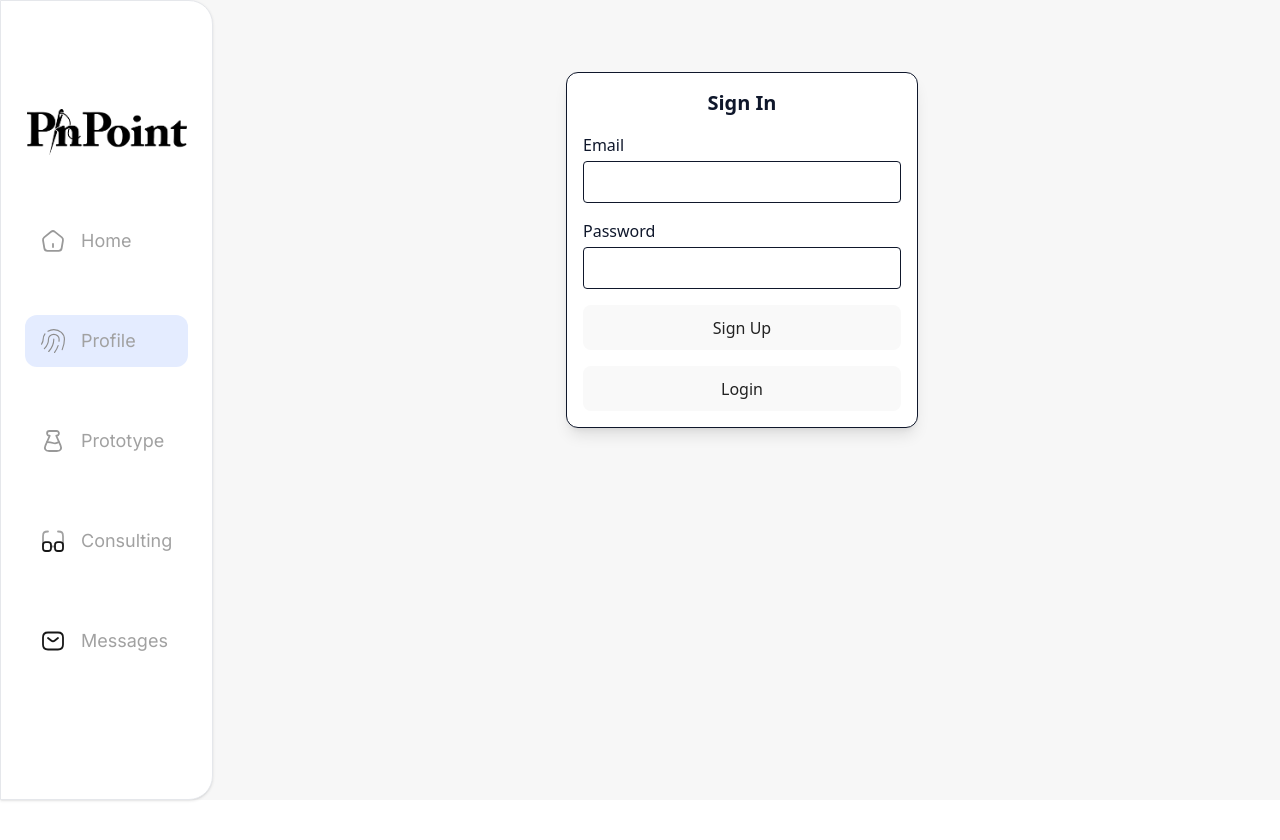
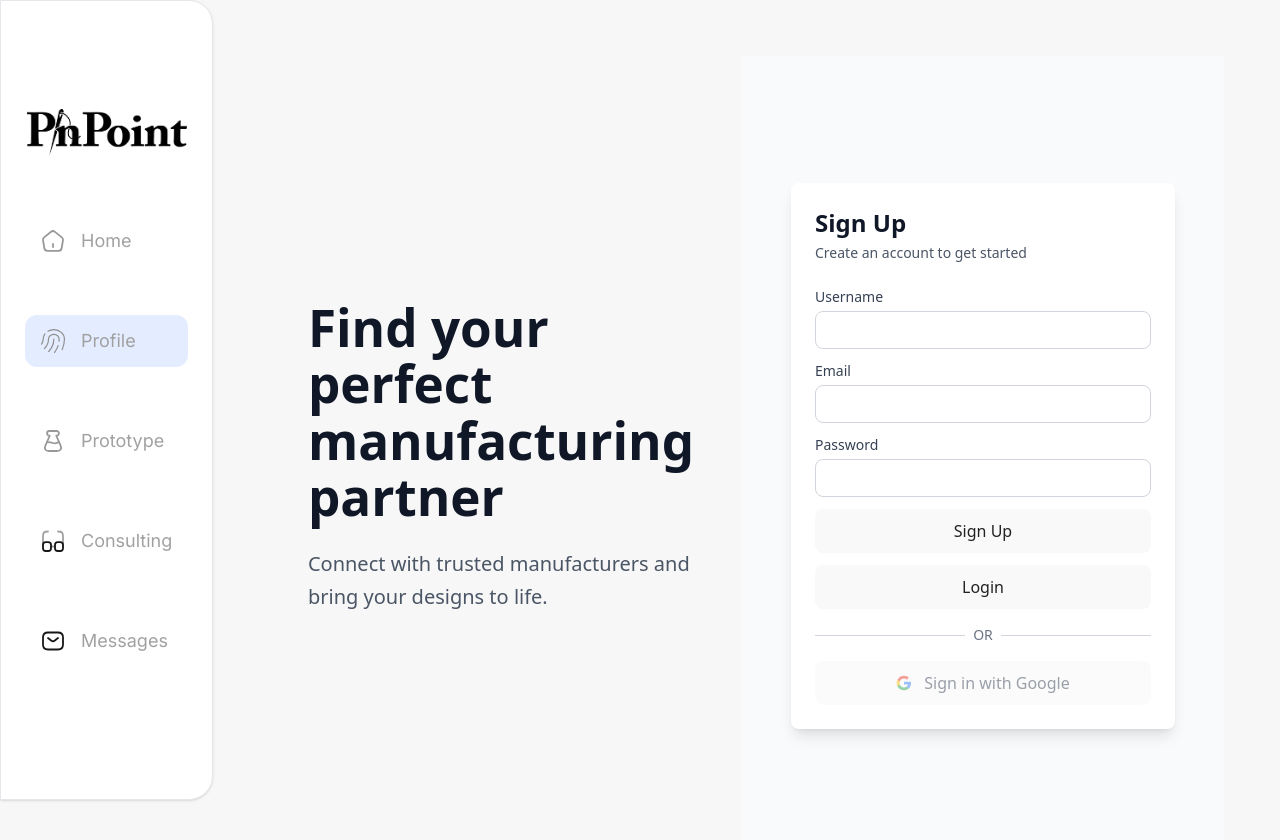
Before and after one commit to Chuddy50/pinpoint_jacob, a React (Vite) app in the folder Frontend/: page /profile in a window 1280 px wide. Shown: the top 840 px of the page. Before the commit the page ends 800 px from the top, so only its background shows below. Built offline with nearby package versions, Linux system fonts and the light colour scheme; no server answers.

Commit message:
updated login form styling

```diff
--- a/Frontend/src/components/LoginForm.jsx
+++ b/Frontend/src/components/LoginForm.jsx
@@ -4,6 +4,7 @@ import { useAuth } from "../contexts/AuthContext";
 export default function LoginForm() {
   const [email, setEmail] = useState("");
   const [password, setPassword] = useState("");
+  const [username, setUsername] = useState("");
   const [error, setError] = useState(null);
 
   const { login, signup } = useAuth();
@@ -31,32 +32,67 @@ export default function LoginForm() {
   }
 
   return (
-    <div className="max-w-sm mx-auto p-4">
-      <form className="flex flex-col gap-4 border rounded-xl p-4 bg-white shadow-lg">
-        <h2 className="text-xl font-semibold text-center">Sign In</h2>
+    <div className="min-h-screen flex">
+      {/* left side */}
+      <div className="hidden lg:flex lg:w-1/2 p-12 items-center justify-center">
+        <div className="max-w-md">
+          <h1 className="text-5xl font-bold mb-6 text-gray-900">
+            Find your perfect manufacturing partner
+          </h1>
+          <p className="text-xl text-gray-600 leading-relaxed">
+            Connect with trusted manufacturers and bring your designs to life.
+          </p>
+        </div>
+      </div>
+
+      {/* form side */}
+      <div className="w-full lg:w-1/2 flex items-center justify-center p-8 bg-gray-50">
+        <div className="w-full max-w-sm">
+          <div className="bg-white rounded-lg shadow-lg p-6">
+            <h2 className="text-2xl font-bold text-gray-900 mb-1">Sign Up</h2>
+            <p className="text-gray-600 mb-6 text-sm">Create an account to get started</p>
 
             {error && (
-          <div className="bg-red-100 border border-red-400 text-red-700 px-4 py-3 rounded">
+              <div className="mb-4 p-3 bg-red-50 border border-red-200 rounded text-red-600 text-sm">
                 {error}
               </div>
             )}
 
-        <div className="flex flex-col">
-          <label className="mb-1 font-medium">Email</label>
+            {/* Form */}
+            <form className="space-y-3">
+              <div>
+                <label className="block text-sm font-medium text-gray-700 mb-1">
+                  Username
+                </label>
+                <input
+                  type="text"
+                  className="w-full px-3 py-2 text-sm border border-gray-300 rounded-lg focus:ring-2 focus:ring-indigo-500 focus:border-transparent outline-none transition-all"
+                  value={username}
+                  onChange={(e) => setUsername(e.target.value)}
+                  required
+                />
+              </div>
+
+              <div>
+                <label className="block text-sm font-medium text-gray-700 mb-1">
+                  Email
+                </label>
                 <input
                   type="email"
-            className="border p-2 rounded"
+                  className="w-full px-3 py-2 text-sm border border-gray-300 rounded-lg focus:ring-2 focus:ring-indigo-500 focus:border-transparent outline-none transition-all"
                   value={email}
                   onChange={(e) => setEmail(e.target.value)}
                   required
                 />
               </div>
 
-        <div className="flex flex-col">
-          <label className="mb-1 font-medium">Password</label>
+              <div>
+                <label className="block text-sm font-medium text-gray-700 mb-1">
+                  Password
+                </label>
                 <input
                   type="password"
-            className="border p-2 rounded"
+                  className="w-full px-3 py-2 text-sm border border-gray-300 rounded-lg focus:ring-2 focus:ring-indigo-500 focus:border-transparent outline-none transition-all"
                   value={password}
                   onChange={(e) => setPassword(e.target.value)}
                   required
@@ -66,7 +102,7 @@ export default function LoginForm() {
               <button
                 type="button"
                 onClick={userSignup}
-          className="bg-blue-600 text-white p-2 rounded-lg hover:bg-blue-700 transition"
+                className="w-full bg-indigo-600 text-white py-2.5 rounded-lg font-medium hover:bg-indigo-700 transition-colors text-sm"
               >
                 Sign Up
               </button>
@@ -74,11 +110,51 @@ export default function LoginForm() {
               <button
                 type="button"
                 onClick={userLogin}
-          className="bg-blue-600 text-white p-2 rounded-lg hover:bg-blue-700 transition"
+                className="w-full bg-white text-indigo-600 border-2 border-indigo-600 py-2.5 rounded-lg font-medium hover:bg-indigo-50 transition-colors text-sm"
               >
                 Login
               </button>
             </form>
+
+            {/* Divider */}
+            <div className="relative my-4">
+              <div className="absolute inset-0 flex items-center">
+                <div className="w-full border-t border-gray-300"></div>
+              </div>
+              <div className="relative flex justify-center text-sm">
+                <span className="px-2 bg-white text-gray-500">OR</span>
+              </div>
+            </div>
+
+            {/* Google Sign In Button - Placeholder for future */}
+            <button
+              type="button"
+              disabled
+              className="w-full flex items-center justify-center gap-3 px-4 py-2.5 border border-gray-300 rounded-lg hover:bg-gray-50 transition-colors opacity-50 cursor-not-allowed text-sm"
+            >
+              <svg className="w-4 h-4" viewBox="0 0 24 24">
+                <path
+                  fill="#4285F4"
+                  d="M22.56 12.25c0-.78-.07-1.53-.2-2.25H12v4.26h5.92c-.26 1.37-1.04 2.53-2.21 3.31v2.77h3.57c2.08-1.92 3.28-4.74 3.28-8.09z"
+                />
+                <path
+                  fill="#34A853"
+                  d="M12 23c2.97 0 5.46-.98 7.28-2.66l-3.57-2.77c-.98.66-2.23 1.06-3.71 1.06-2.86 0-5.29-1.93-6.16-4.53H2.18v2.84C3.99 20.53 7.7 23 12 23z"
+                />
+                <path
+                  fill="#FBBC05"
+                  d="M5.84 14.09c-.22-.66-.35-1.36-.35-2.09s.13-1.43.35-2.09V7.07H2.18C1.43 8.55 1 10.22 1 12s.43 3.45 1.18 4.93l2.85-2.22.81-.62z"
+                />
+                <path
+                  fill="#EA4335"
+                  d="M12 5.38c1.62 0 3.06.56 4.21 1.64l3.15-3.15C17.45 2.09 14.97 1 12 1 7.7 1 3.99 3.47 2.18 7.07l3.66 2.84c.87-2.6 3.3-4.53 6.16-4.53z"
+                />
+              </svg>
+              <span className="text-gray-700 font-medium">Sign in with Google</span>
+            </button>
+          </div>
+        </div>
+      </div>
     </div>
   );
 }
--- a/Frontend/src/pages/ManufacturerProfile.jsx
+++ b/Frontend/src/pages/ManufacturerProfile.jsx
@@ -40,20 +40,16 @@ export default function ManufacturerProfile() {
       try {
         const response = await fetch(`http://localhost:8000/manufacturers/${id}`);
         if (!response.ok) {
+          setError(data.message || "We couldnt find that manufacturer yet")
+          setManufacturer(null)
           throw new Error("Failed to fetch manufacturers");
         }
         const data = await response.json();
 
         if (!isActive) return;
 
-        //check if api returned error
-        if (data.success === false) {
-          setError(data.message || "We couldnt find that manufacturer yet")
-          setManufacturer(null)
-        } else {
-          setManufacturer(data)
-          setError("")
-        }
+        setManufacturer(data)
+        setError("")
       } catch (err) {
         if (isActive) {
           setError("Unable to load manufacturer right now.");
```
Lines whose indentation alone changed are shown as unchanged.
